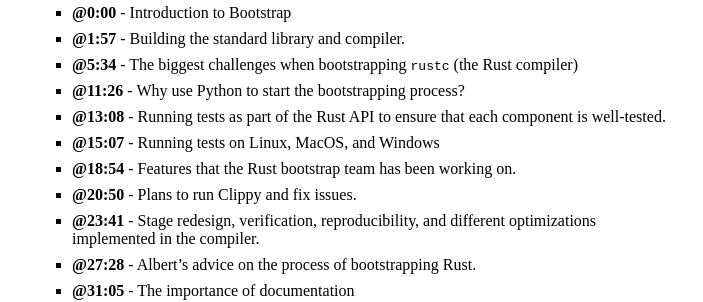
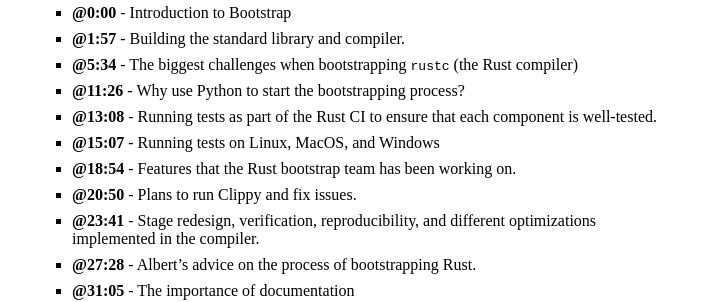
Before and after one commit to rustacean-station/rustacean-station.org, a Jekyll site: the page built from _episodes/interviews/2023-07-14-albert-larsan.md, in a window 1280 px wide. Shown: the part 925-1227 px from the top of the page, without its empty margins (288-991 px from the left). Built offline with Jekyll 4.4.1, drawn with Linux system fonts in a browser that asks for light colours.

Commit message:
Update 2023-07-14-albert-larsan.md (#222)
Fix a typo

```diff
--- a/_episodes/interviews/2023-07-14-albert-larsan.md
+++ b/_episodes/interviews/2023-07-14-albert-larsan.md
@@ -24,7 +24,7 @@
 - [@1:57] - Building the standard library and compiler.
 - [@5:34] - The biggest challenges when bootstrapping `rustc` (the Rust compiler)
 - [@11:26] - Why use Python to start the bootstrapping process?
-- [@13:08] - Running tests as part of the Rust API to ensure that each component is well-tested.
+- [@13:08] - Running tests as part of the Rust CI to ensure that each component is well-tested.
 - [@15:07] - Running tests on Linux, MacOS, and Windows
 - [@18:54] - Features that the Rust bootstrap team has been working on.
 - [@20:50] - Plans to run Clippy and fix issues.
```
